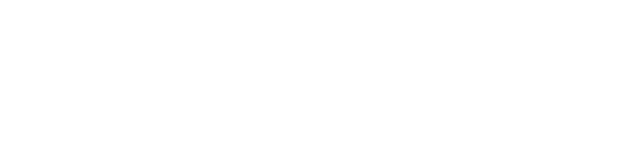
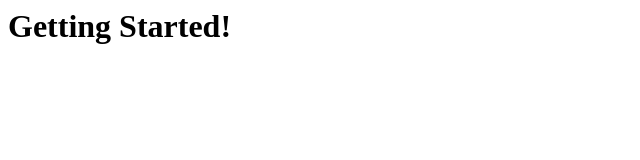
Before and after one commit to Sadyin/Flexpad, a plain HTML site: page index.html in a window 1280 px wide. Shown: the whole page, without its empty margins (0-640 px from the left). Drawn offline with Linux system fonts and the light colour scheme.

Commit message:
Testing Commit

```diff
--- a/index.html
+++ b/index.html
@@ -6,6 +6,6 @@
     <title>My Flexpad</title>
 </head>
 <body>
-
+    <h1>Getting Started!</h1>
 </body>
 </html>
```
